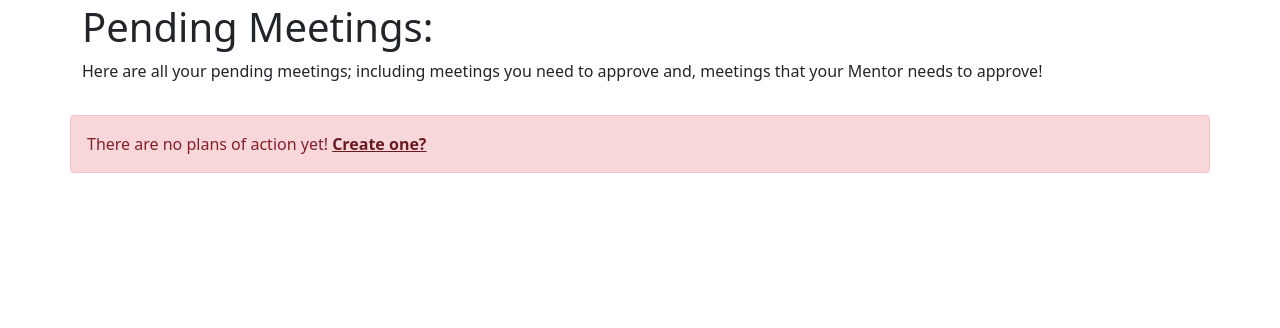
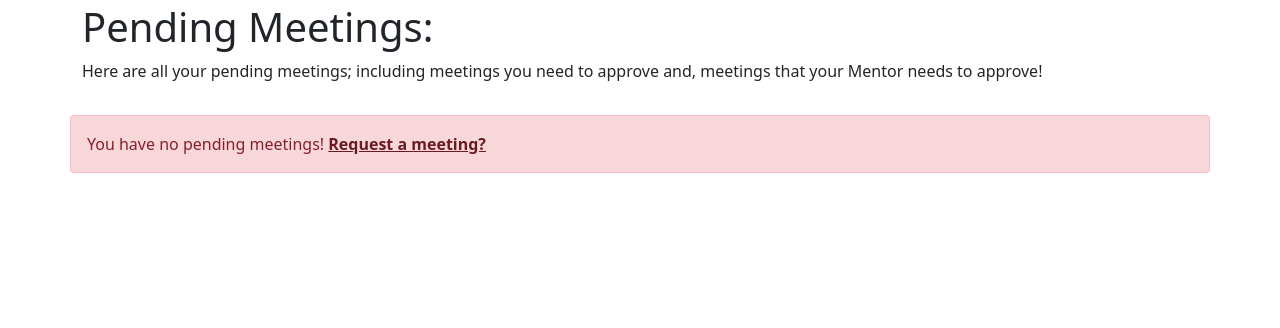
Before and after one commit to Joeyh021/mentea, a Django app: template people/templates/people/mentee_pending.html in a window 1280 px wide. Shown: the part 125-453 px from the top of the page. Run offline with Django 4.2, Linux system fonts and the light colour scheme; the template is opened without the code that fills it, so the values that code supplies are empty; some libraries are stand-ins or nearby versions.

Commit message:
Edited mentee pending meetings

```diff
--- a/people/templates/people/mentee_pending.html
+++ b/people/templates/people/mentee_pending.html
@@ -41,7 +41,7 @@
         </div>
     {% empty %}
 
-    <div class="alert alert-danger w-100" style="margin-top: 40px;">There are no plans of action yet! <a href="plans/new/" class="alert-link">Create one?</a></div>
+    <div class="alert alert-danger w-100" style="margin-top: 40px;"> You have no pending meetings! <a href="request/" class="alert-link">Request a meeting?</a></div>
     {% endfor %}
 </div>
 {% endblock %}
--- a/people/urls/mentee.py
+++ b/people/urls/mentee.py
@@ -19,6 +19,7 @@ urlpatterns = [
         name="mentee_reschedule",
     ),
     path("request/", MeetingRequestPage.as_view(), name="request"),
+    path("mentee_pending/request/", MeetingRequestPage.as_view(), name="request"),
     path(
         "mentee_edit_meeting/<uuid:eventId>",
         MenteeEditMeetingPage.as_view(),
```
